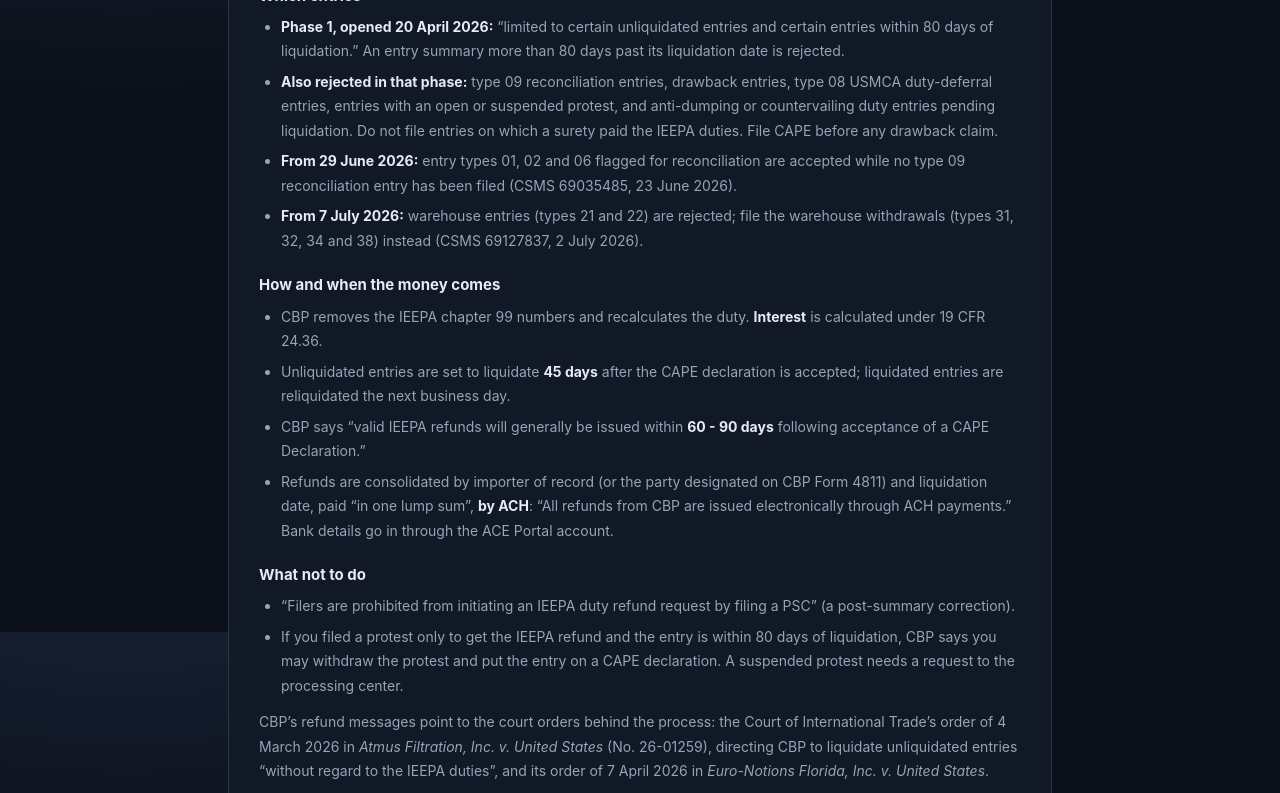
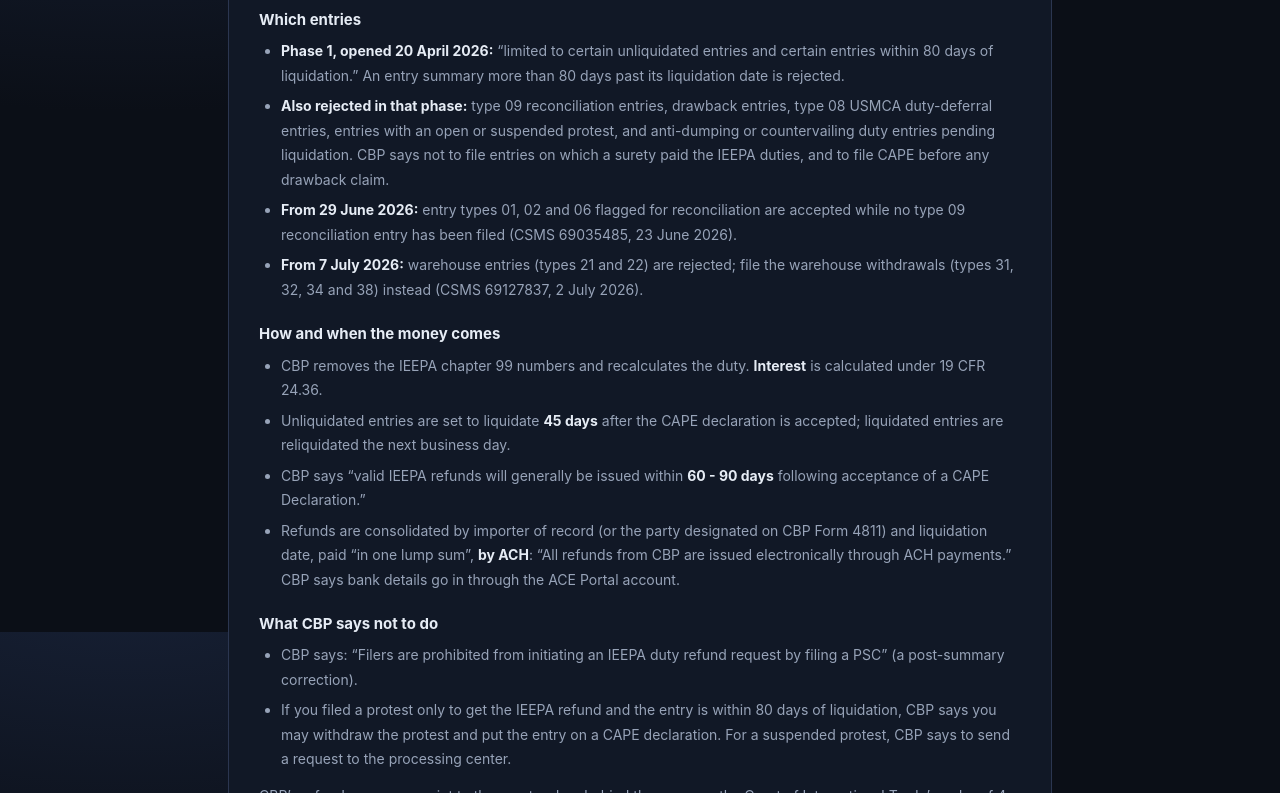
Before and after one commit to raykdang/Tariff-impact, a plain HTML site: page ieepa-tariff-refunds.html in a window 1280 px wide. Shown: the part 2568-3361 px from the top of the page. Drawn offline with Linux system fonts and the light colour scheme.

Commit message:
IEEPA guide: Brazil 25% since 22 July; attribute CBP's do and don't lines
Brazil's separate Section 301 duty of 25% applies from 12:01 a.m. eastern
time on 22 July 2026 (91 FR 45516), not 24 July; the notice is added to
the sources. CBP's instructions on what to file and not to file now read
as CBP's own words.

Co-Authored-By: Claude Opus 5.5 <noreply@anthropic.com>
Claude-Session: https://claude.ai/code/session_012b278RrVp6yaKKuN4UZM7D

```diff
--- a/ieepa-tariff-refunds.html
+++ b/ieepa-tariff-refunds.html
@@ -354,7 +354,7 @@
     <ul>
       <li><strong>The ordinary duty</strong> for your product’s code. See <a href="/how-to-find-hts-code">how to find your HTS code</a>.</li>
       <li><strong>Section 232 duties</strong> on steel, aluminum, copper, cars and car parts, and some wood products. See <a href="/what-is-section-232">what is Section 232</a>.</li>
-      <li><strong>The older Section 301 China duties</strong>, by list, and <strong>the country-wide Section 301 duties in force since 24 July 2026</strong>, including the separate 25% on most goods of Brazil. See <a href="/us-tariff-rates-by-country">US tariff rates by country</a>.</li>
+      <li><strong>The older Section 301 China duties</strong>, by list, <strong>the country-wide Section 301 duties in force since 24 July 2026</strong>, and the separate 25% on most goods of Brazil in force since 22 July 2026 (91 FR 45516). See <a href="/us-tariff-rates-by-country">US tariff rates by country</a>.</li>
     </ul>
     <p><strong>Between the two regimes</strong>, a temporary 10% import surcharge under Section 122 of the Trade Act of 1974 (Proclamation 11012 of 20 February 2026) applied to goods entered from 12:01 a.m. eastern time on 24 February 2026 through 12:01 a.m. eastern time on 24 July 2026, with exemptions that include goods under Section 232, duty-free USMCA goods of Canada and Mexico, energy, pharmaceuticals and certain electronics. It was a different law from IEEPA, and none of the refund messages we read covers it.</p>
     <p>To see what today’s duties do to your price, open the <a href="/?cost=20&amp;tariff=12.5&amp;shipping=0&amp;price=49&amp;pass=0&amp;other=0&amp;fixed=0">calculator with a 12.5% duty</a> (a $20 unit cost and $49 price are examples; 12.5% is the country-wide duty added for many origins, such as Vietnam, on a product whose ordinary duty is Free). For what is coming next, see <a href="/tariff-changes-january-2027">tariff changes in January 2027</a> and the proposed <a href="/section-301-excess-capacity-tariffs">Section 301 excess capacity tariffs</a>.</p>
@@ -373,7 +373,7 @@
     <h3>Which entries</h3>
     <ul>
       <li><strong>Phase 1, opened 20 April 2026:</strong> “limited to certain unliquidated entries and certain entries within 80 days of liquidation.” An entry summary more than 80 days past its liquidation date is rejected.</li>
-      <li><strong>Also rejected in that phase:</strong> type 09 reconciliation entries, drawback entries, type 08 USMCA duty-deferral entries, entries with an open or suspended protest, and anti-dumping or countervailing duty entries pending liquidation. Do not file entries on which a surety paid the IEEPA duties. File CAPE before any drawback claim.</li>
+      <li><strong>Also rejected in that phase:</strong> type 09 reconciliation entries, drawback entries, type 08 USMCA duty-deferral entries, entries with an open or suspended protest, and anti-dumping or countervailing duty entries pending liquidation. CBP says not to file entries on which a surety paid the IEEPA duties, and to file CAPE before any drawback claim.</li>
       <li><strong>From 29 June 2026:</strong> entry types 01, 02 and 06 flagged for reconciliation are accepted while no type 09 reconciliation entry has been filed (CSMS 69035485, 23 June 2026).</li>
       <li><strong>From 7 July 2026:</strong> warehouse entries (types 21 and 22) are rejected; file the warehouse withdrawals (types 31, 32, 34 and 38) instead (CSMS 69127837, 2 July 2026).</li>
     </ul>
@@ -382,12 +382,12 @@
       <li>CBP removes the IEEPA chapter 99 numbers and recalculates the duty. <strong>Interest</strong> is calculated under 19 CFR 24.36.</li>
       <li>Unliquidated entries are set to liquidate <strong>45 days</strong> after the CAPE declaration is accepted; liquidated entries are reliquidated the next business day.</li>
       <li>CBP says “valid IEEPA refunds will generally be issued within <strong>60 - 90 days</strong> following acceptance of a CAPE Declaration.”</li>
-      <li>Refunds are consolidated by importer of record (or the party designated on CBP Form 4811) and liquidation date, paid “in one lump sum”, <strong>by ACH</strong>: “All refunds from CBP are issued electronically through ACH payments.” Bank details go in through the ACE Portal account.</li>
+      <li>Refunds are consolidated by importer of record (or the party designated on CBP Form 4811) and liquidation date, paid “in one lump sum”, <strong>by ACH</strong>: “All refunds from CBP are issued electronically through ACH payments.” CBP says bank details go in through the ACE Portal account.</li>
     </ul>
-    <h3>What not to do</h3>
+    <h3>What CBP says not to do</h3>
     <ul>
-      <li>“Filers are prohibited from initiating an IEEPA duty refund request by filing a PSC” (a post-summary correction).</li>
-      <li>If you filed a protest only to get the IEEPA refund and the entry is within 80 days of liquidation, CBP says you may withdraw the protest and put the entry on a CAPE declaration. A suspended protest needs a request to the processing center.</li>
+      <li>CBP says: “Filers are prohibited from initiating an IEEPA duty refund request by filing a PSC” (a post-summary correction).</li>
+      <li>If you filed a protest only to get the IEEPA refund and the entry is within 80 days of liquidation, CBP says you may withdraw the protest and put the entry on a CAPE declaration. For a suspended protest, CBP says to send a request to the processing center.</li>
     </ul>
     <p>CBP’s refund messages point to the court orders behind the process: the Court of International Trade’s order of 4 March 2026 in <em>Atmus Filtration, Inc. v. United States</em> (No. 26-01259), directing CBP to liquidate unliquidated entries “without regard to the IEEPA duties”, and its order of 7 April 2026 in <em>Euro-Notions Florida, Inc. v. United States</em>.</p>
     <div class="note"><strong>Your own entries are a question for a licensed customs broker.</strong> Which of your entries qualify, whether an entry outside Phase 1 can still be refunded, and what to do about protests depends on each entry’s status. CBP keeps adding to CAPE: check its “IEEPA Duty Refunds” page at cbp.gov before you file.</div>
@@ -427,7 +427,7 @@
       <li>U.S. Customs and Border Protection, CSMS 67834313, “Ending Collection of International Emergency Economic Powers Act Duties”, 22 February 2026. Read 25 November 2026.</li>
       <li>CBP, CSMS 68315804, CAPE introduction, 10 April 2026; CSMS 68340863, CAPE update, 13 April 2026 (eligibility, interest, 45 days, 60 to 90 days, ACH, protests, court orders); CSMS 69035485, 23 June 2026 (reconciliation-flagged entries); CSMS 69127837, 2 July 2026 (warehouse entries). Read 25 November 2026.</li>
       <li>U.S. International Trade Commission, Harmonized Tariff Schedule, headings 9903.01.25 and 9903.01.77, hts.usitc.gov: both still printed with no end note. Read 25 November 2026.</li>
-      <li>Office of the U.S. Trade Representative, Section 301 forced-labor actions, 91 FR 47318, and the presidential memorandum of 15 July 2026 on the Brazil Section 301 action, 91 FR 45619: the duties that apply since July 2026. Read 25 November 2026; rates on our <a href="/us-tariff-rates-by-country">rates by country</a> page.</li>
+      <li>Office of the U.S. Trade Representative, Section 301 forced-labor actions, 91 FR 47318, the presidential memorandum of 15 July 2026 on the Brazil Section 301 action, 91 FR 45619, and USTR’s notice of action on Brazil of 20 July 2026, 91 FR 45516 (the 25% from 12:01 a.m. eastern time on 22 July 2026): the duties that apply since July 2026. Read 25 November 2026; rates on our <a href="/us-tariff-rates-by-country">rates by country</a> page.</li>
     </ul>
   </div>
 
```
